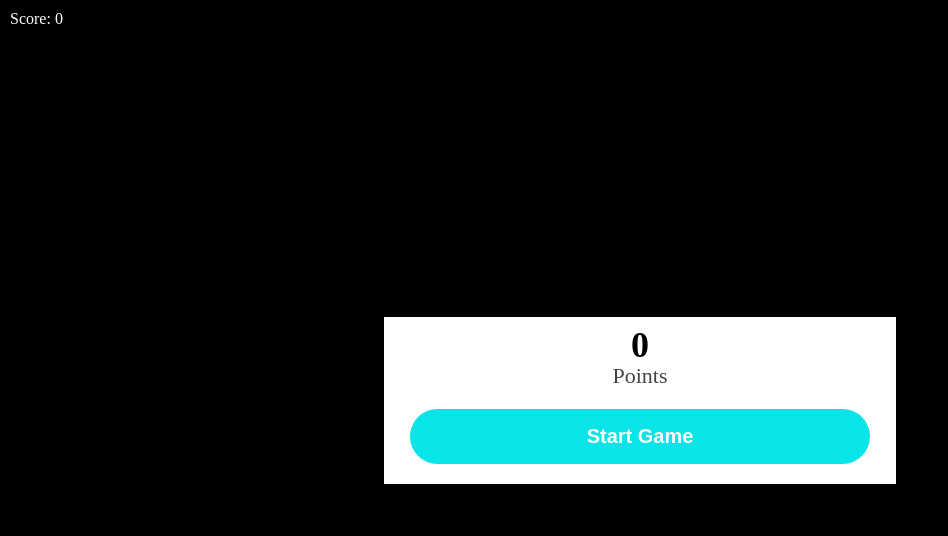
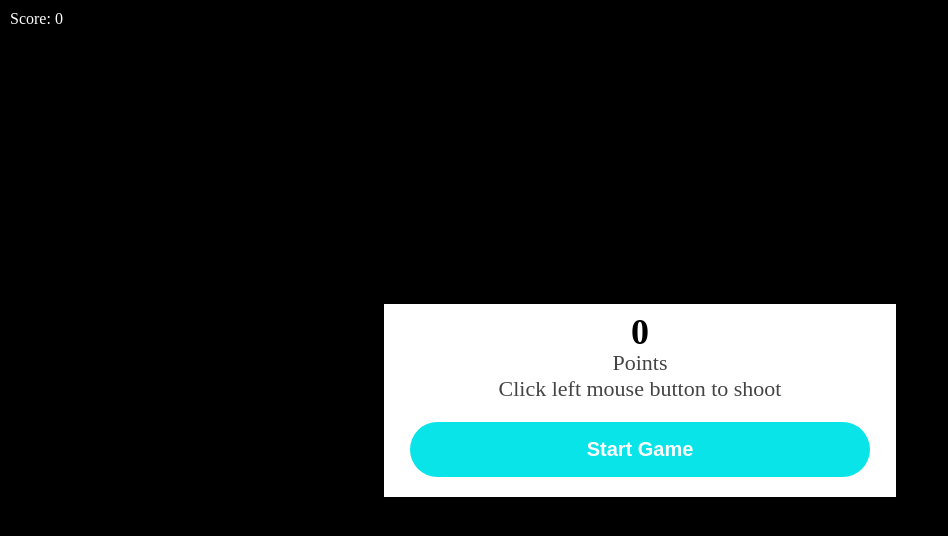
Before and after one commit to VerYTroll/BanBong-Canvas-, a plain HTML site: page index.html in a window 1280 px wide. Shown: the whole page, without its empty margins (0-948 px from the left). Drawn offline with Linux system fonts and the light colour scheme.

Commit message:
Update index.html

```diff
--- a/index.html
+++ b/index.html
@@ -14,6 +14,7 @@
             <div class="whiteTable">
                 <span id="bigScore">0</span>
                 <span>Points</span>
+                <span>Click left mouse button to shoot</span>
                 <button id="btnStartGame">Start Game</button>
             </div>
         </div>
```
